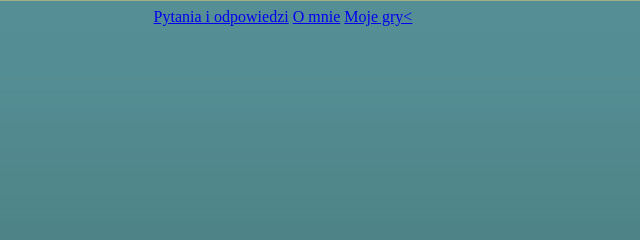
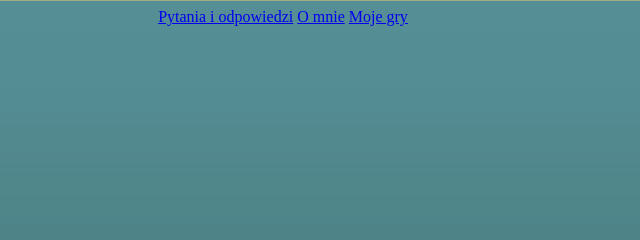
Before and after one commit to WojtAnG4/Strona, a plain HTML site: page index.html in a window 1280 px wide. Shown: the top 240 px of the page, 357-997 px from the left. Drawn offline with Linux system fonts and the light colour scheme.

Commit message:
Update index.html

```diff
--- a/index.html
+++ b/index.html
@@ -4,7 +4,7 @@
 <body background="tlo.png" text="white">
 <center><a href="qa.html">Pytania i odpowiedzi</a>
 <a href="O mnie.html">O mnie</a>
-<a href="Gry/Games.html">Moje gry<</a></center>
+<a href="Gry/Games.html">Moje gry</a></center>
 <br>
 <text>Media ------->
 <a href="https://www.youtube.com/channel/UCf_JaqyiDWQdIu02QlSx_rA">Youtube</a>
```
